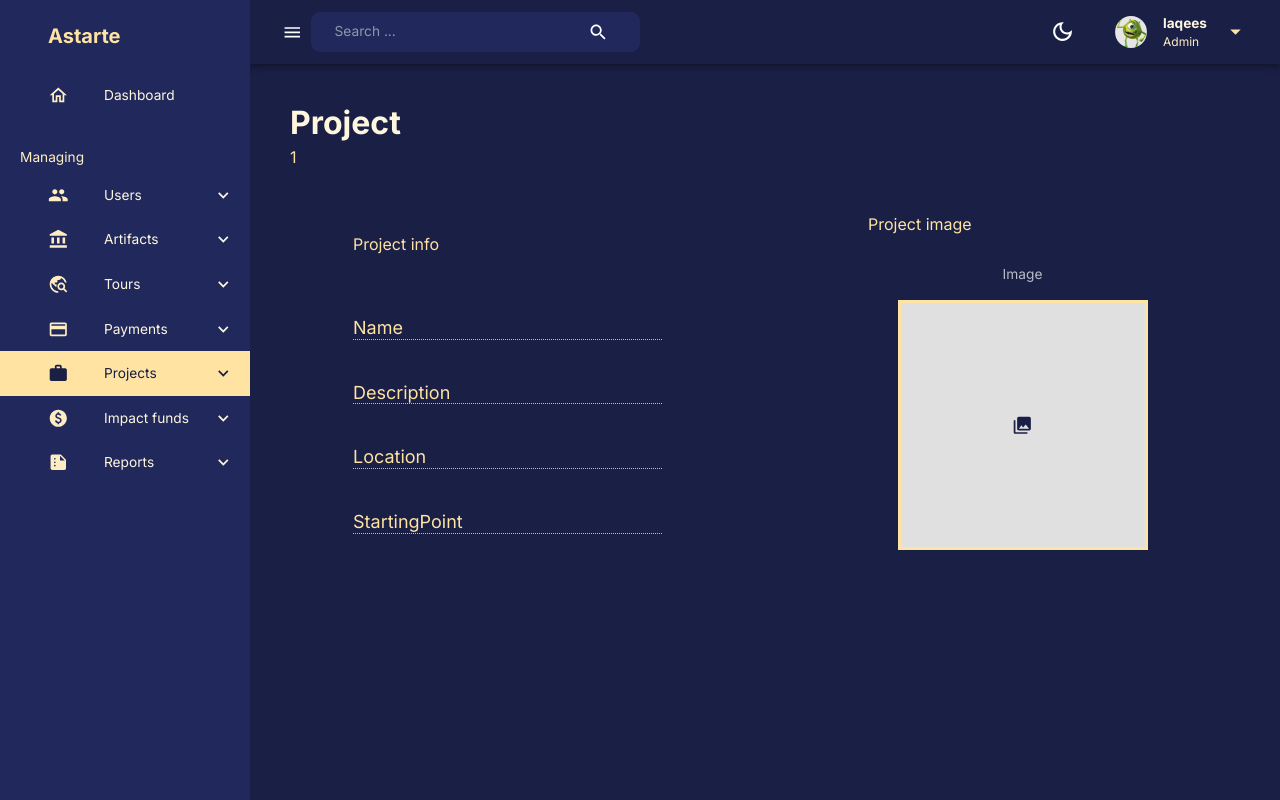
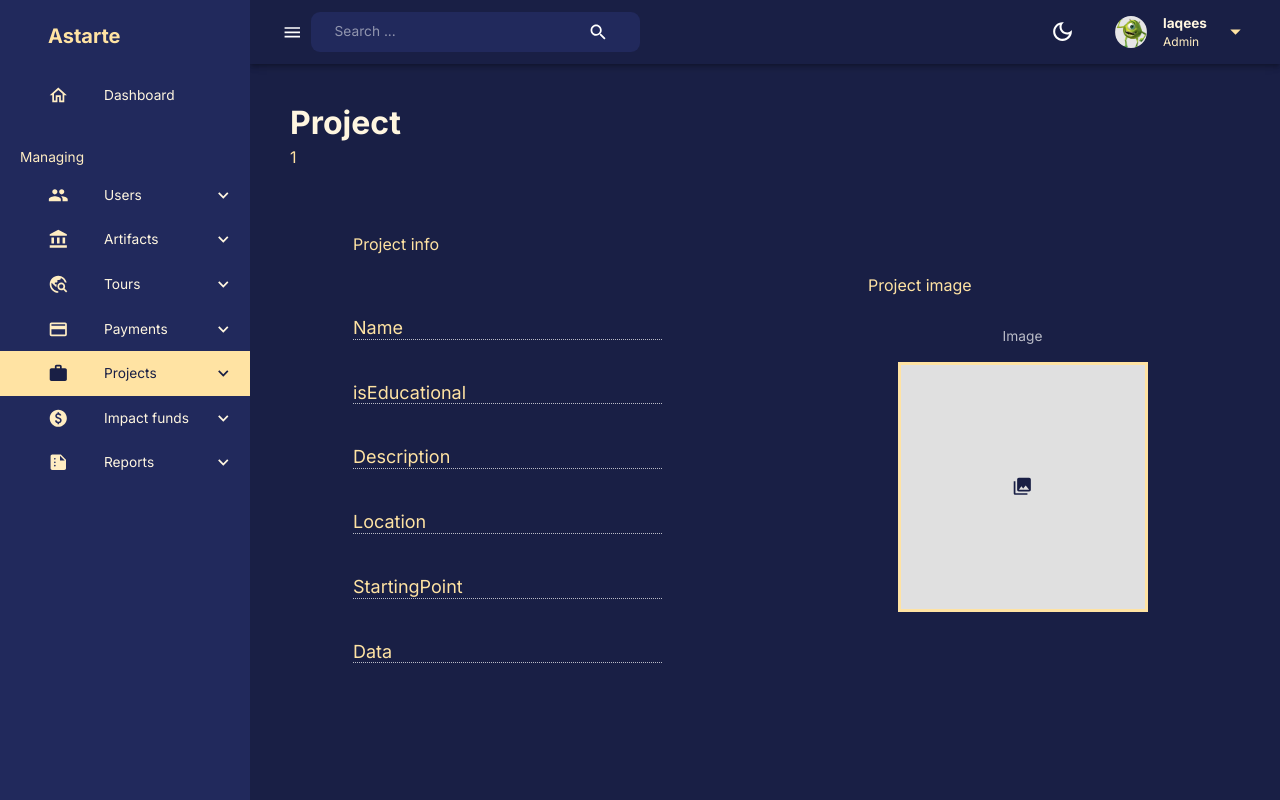
Before and after one commit to mohamadlaqees/AstarteDashboard, a React (Vite) app in the folder client/: page /projects/projectInfo/1 in a window 1280 px wide. Built offline with nearby package versions, Linux system fonts and the light colour scheme.

Commit message:
update projectInfo page

```diff
--- a/client/src/pages/Projects/ProjectInfo.jsx
+++ b/client/src/pages/Projects/ProjectInfo.jsx
@@ -29,6 +29,24 @@ const ProjectInfo = () => {
           </Box>
           <TextField
             label="Name"
+            variant="standard"
+            value={""}
+            disabled
+            InputLabelProps={{
+              style: {
+                color: theme.palette.secondary.main,
+                fontSize: "18px",
+              },
+            }}
+            InputProps={{
+              sx: {
+                marginBottom: "20px",
+              },
+            }}
+          />
+
+          <TextField
+            label="isEducational"
             variant="standard"
             value={""}
             disabled
@@ -98,6 +116,24 @@ const ProjectInfo = () => {
               },
             }}
           />
+
+          <TextField
+            label="Data"
+            variant="standard"
+            value={""}
+            disabled
+            InputLabelProps={{
+              style: {
+                color: theme.palette.secondary.main,
+                fontSize: "18px",
+              },
+            }}
+            InputProps={{
+              sx: {
+                marginBottom: "20px",
+              },
+            }}
+          />
         </Stack>
 
         <Stack
```
